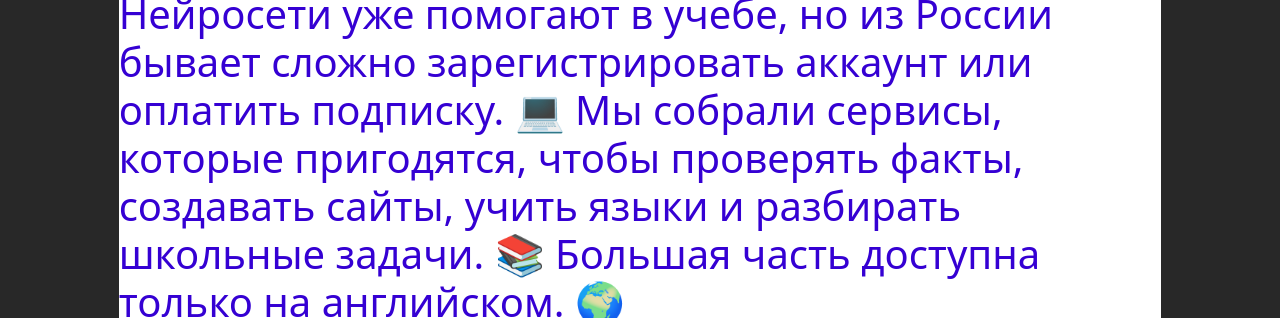
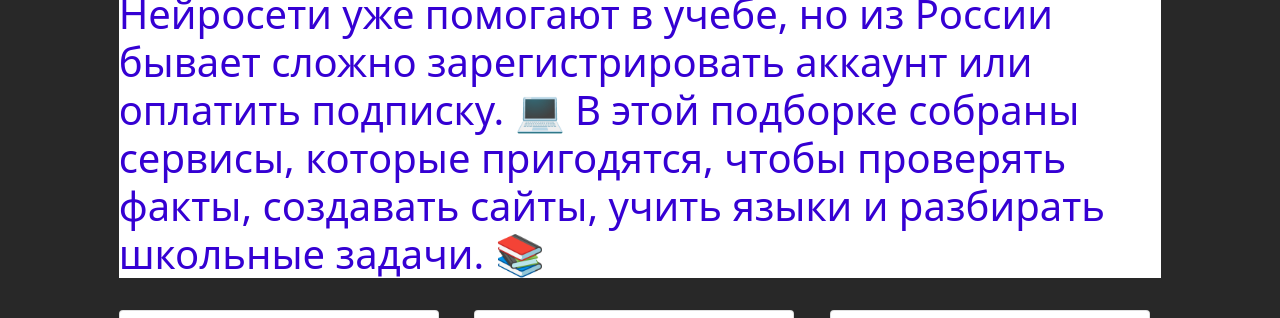
Before and after one commit to Ilya55tr/Ilya55tr.github.io, a plain HTML site: page selection.html in a window 1280 px wide. Shown: the part 178-496 px from the top of the page. Drawn offline with nearby package versions, Linux system fonts and the light colour scheme.

Commit message:
Update selection.html

```diff
--- a/selection.html
+++ b/selection.html
@@ -49,8 +49,8 @@
                         <h2 style="text-align: center;">8 нейросетей для учебы, доступных в России 🇷🇺</h2>
                         <h1>Нейросети уже помогают в учебе, но из России бывает сложно зарегистрировать аккаунт или
                             оплатить
-                            подписку. 💻 Мы собрали сервисы, которые пригодятся, чтобы проверять факты, создавать сайты,
-                            учить языки и разбирать школьные задачи. 📚 Большая часть доступна только на английском. 🌍
+                            подписку. 💻 В этой подборке собраны сервисы, которые пригодятся, чтобы проверять факты, создавать сайты,
+                            учить языки и разбирать школьные задачи. 📚
                         </h1>
                     </div>
                     <div class="row">
```
